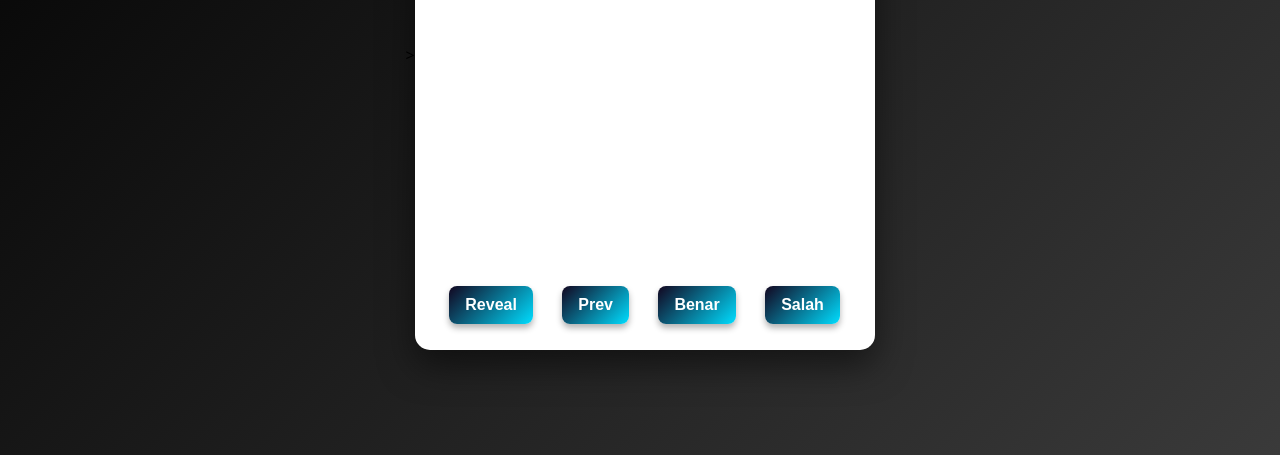
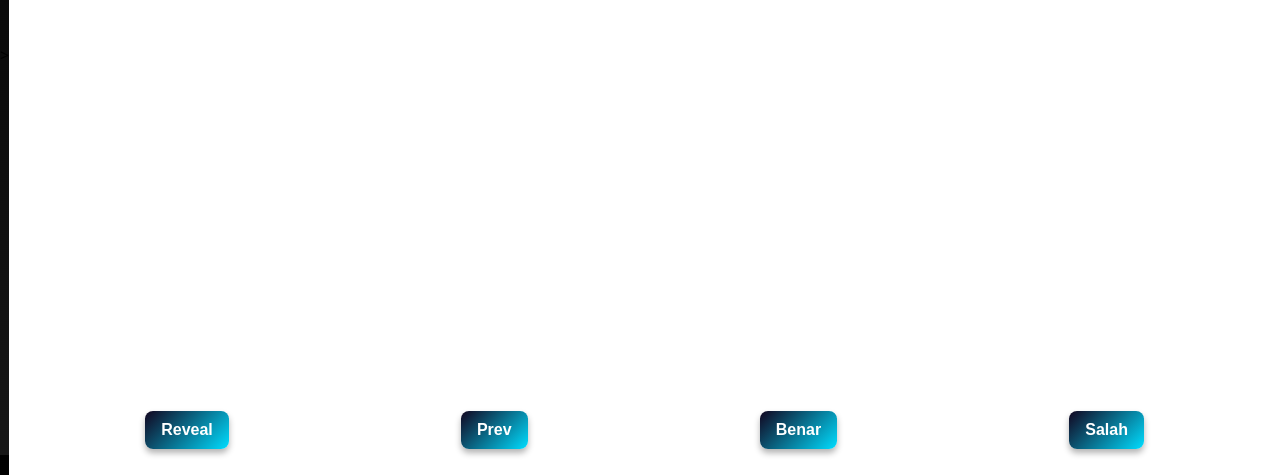
Before and after one commit to gondill0812-star/flashcardkanjin2bysgd.2.0, a plain HTML site: page index.html in a window 1280 px wide. Shown: the part 345-820 px from the top of the page. Drawn offline with Linux system fonts and the light colour scheme.

Commit message:
Refactor CSS styles for body and container
Updated styles for body and container to improve layout and appearance.

```diff
--- a/style.css
+++ b/style.css
@@ -11,15 +11,18 @@ body {
 .container {
   background: #fff;
   padding: 20px;
+
   width: 100%;
-  max-width: 420px;
-  min-height: 550px;
-  border-radius: 15px;
-  box-shadow: 0 15px 35px rgba(0,0,0,0.5);
+  min-height: 100vh;
+
+  border-radius: 0;
+  box-shadow: none;
+
   display: flex;
   flex-direction: column;
   justify-content: space-between;
 }
+
 
 .flashcard-content {
   display: flex;
```
